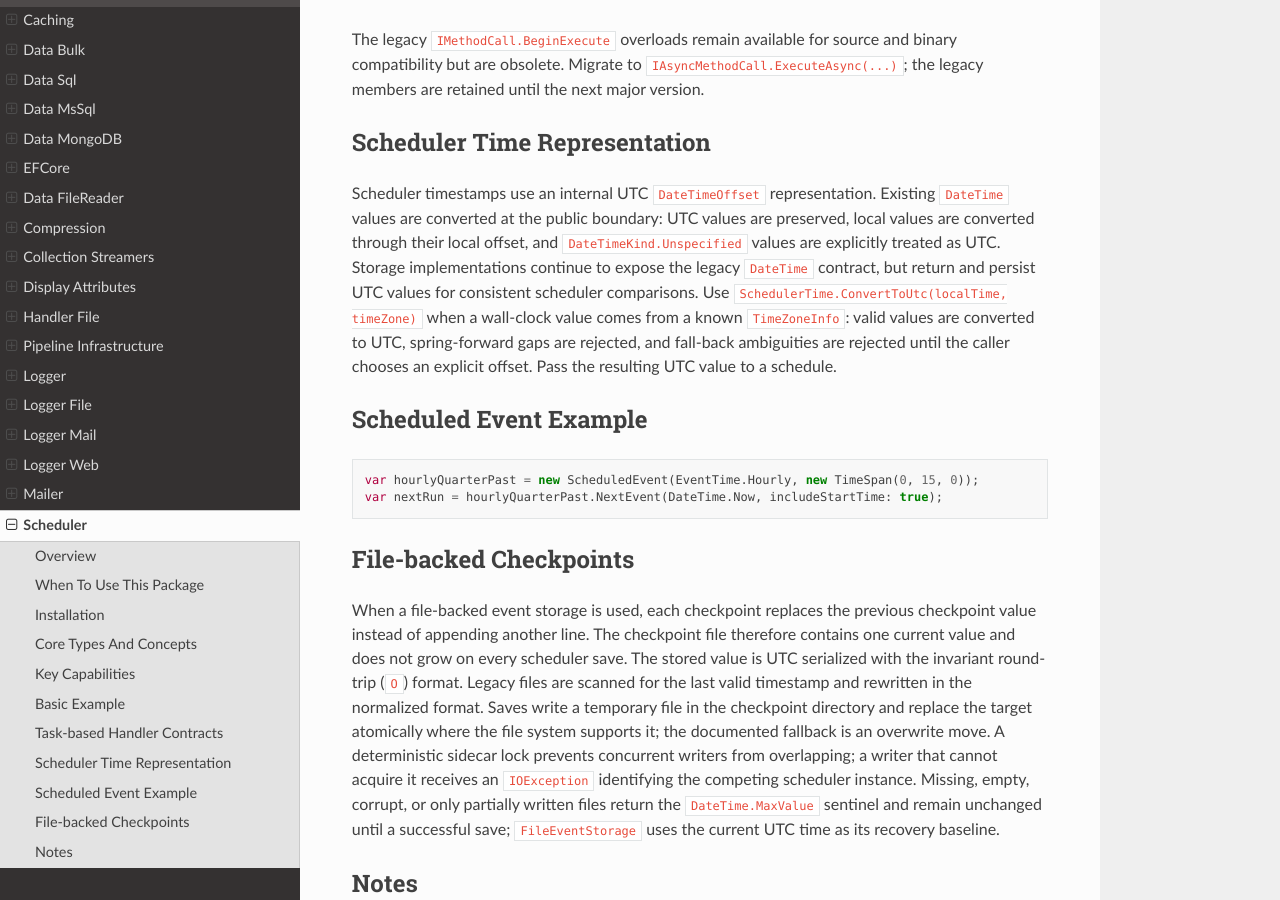
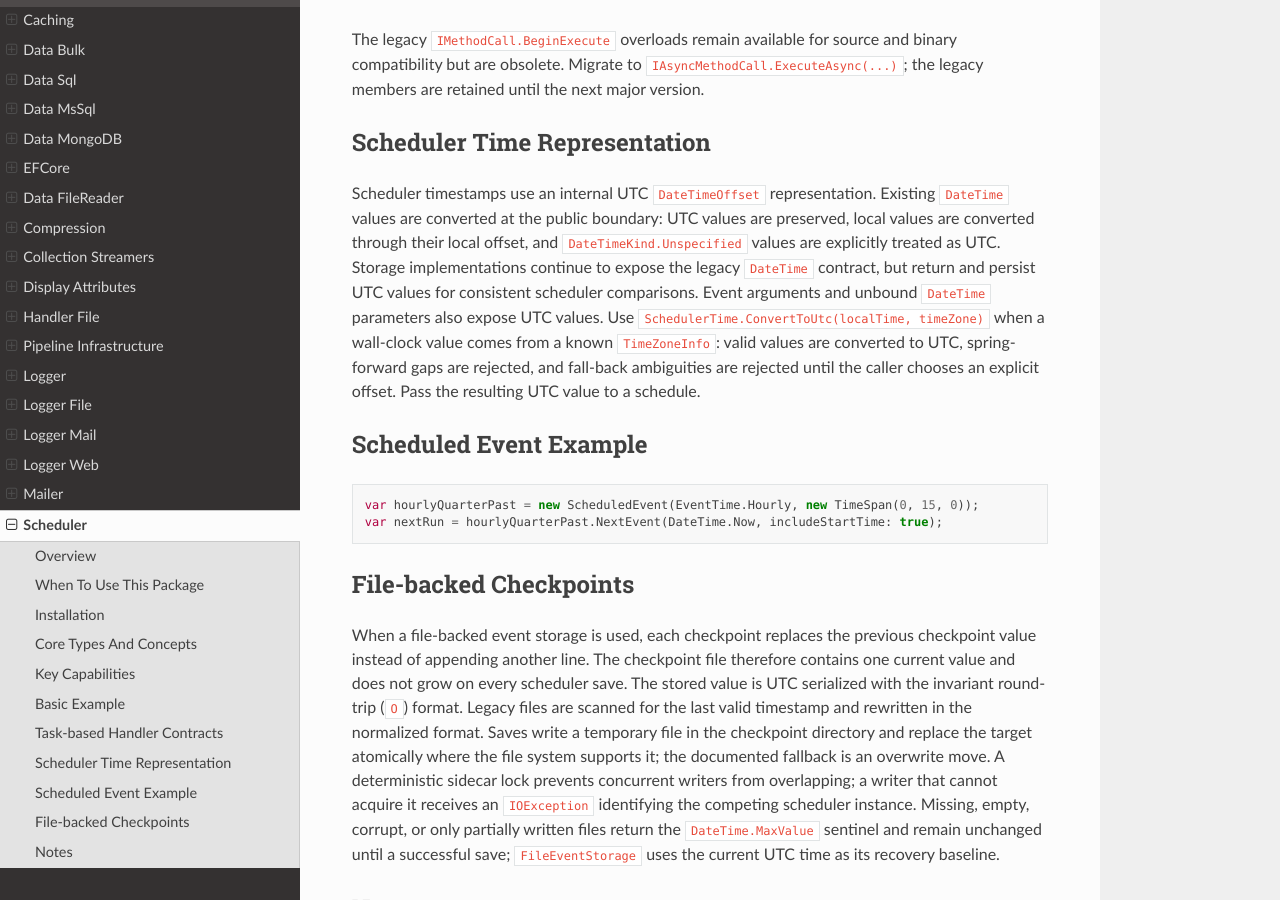
Before and after one commit to BjornWilliams/DocsVersaTul, a Sphinx documentation site: the page built from docs/source/scheduler.rst, in a window 1280 px wide and 900 px high, scrolled down 2549 px. Built offline with Sphinx 7.4.7 and the Read the Docs theme 3.1.0, drawn with Linux system fonts in a browser that asks for light colours.

Commit message:
Document scheduler event time kinds
AB#3008
AB#3005

```diff
--- a/docs/source/scheduler.rst
+++ b/docs/source/scheduler.rst
@@ -107,7 +107,7 @@
 Scheduler Time Representation
 -----------------------------
 
-Scheduler timestamps use an internal UTC ``DateTimeOffset`` representation. Existing ``DateTime`` values are converted at the public boundary: UTC values are preserved, local values are converted through their local offset, and ``DateTimeKind.Unspecified`` values are explicitly treated as UTC. Storage implementations continue to expose the legacy ``DateTime`` contract, but return and persist UTC values for consistent scheduler comparisons. Use ``SchedulerTime.ConvertToUtc(localTime, timeZone)`` when a wall-clock value comes from a known ``TimeZoneInfo``: valid values are converted to UTC, spring-forward gaps are rejected, and fall-back ambiguities are rejected until the caller chooses an explicit offset. Pass the resulting UTC value to a schedule.
+Scheduler timestamps use an internal UTC ``DateTimeOffset`` representation. Existing ``DateTime`` values are converted at the public boundary: UTC values are preserved, local values are converted through their local offset, and ``DateTimeKind.Unspecified`` values are explicitly treated as UTC. Storage implementations continue to expose the legacy ``DateTime`` contract, but return and persist UTC values for consistent scheduler comparisons. Event arguments and unbound ``DateTime`` parameters also expose UTC values. Use ``SchedulerTime.ConvertToUtc(localTime, timeZone)`` when a wall-clock value comes from a known ``TimeZoneInfo``: valid values are converted to UTC, spring-forward gaps are rejected, and fall-back ambiguities are rejected until the caller chooses an explicit offset. Pass the resulting UTC value to a schedule.
 
 Scheduled Event Example
 -----------------------
```
